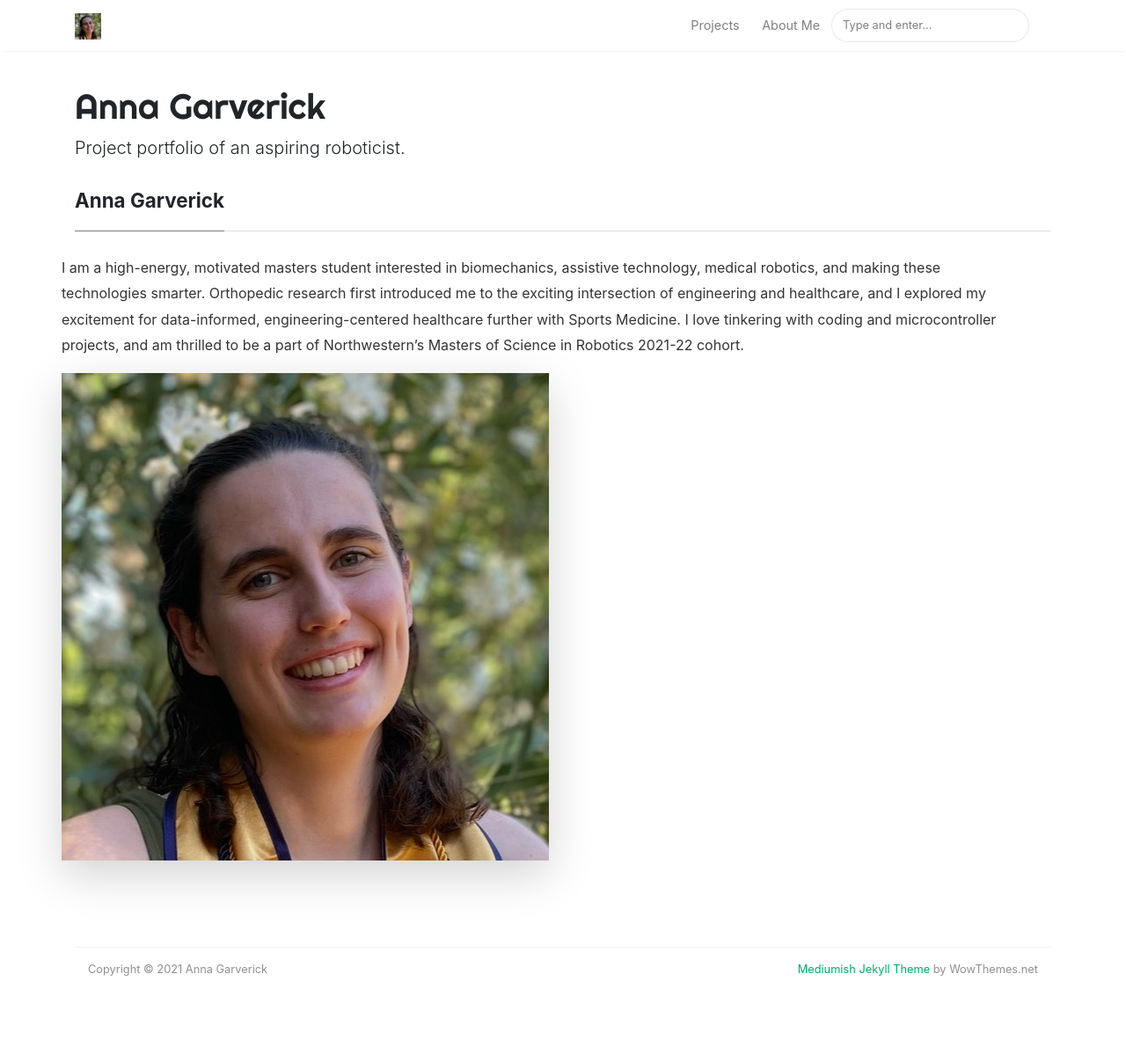
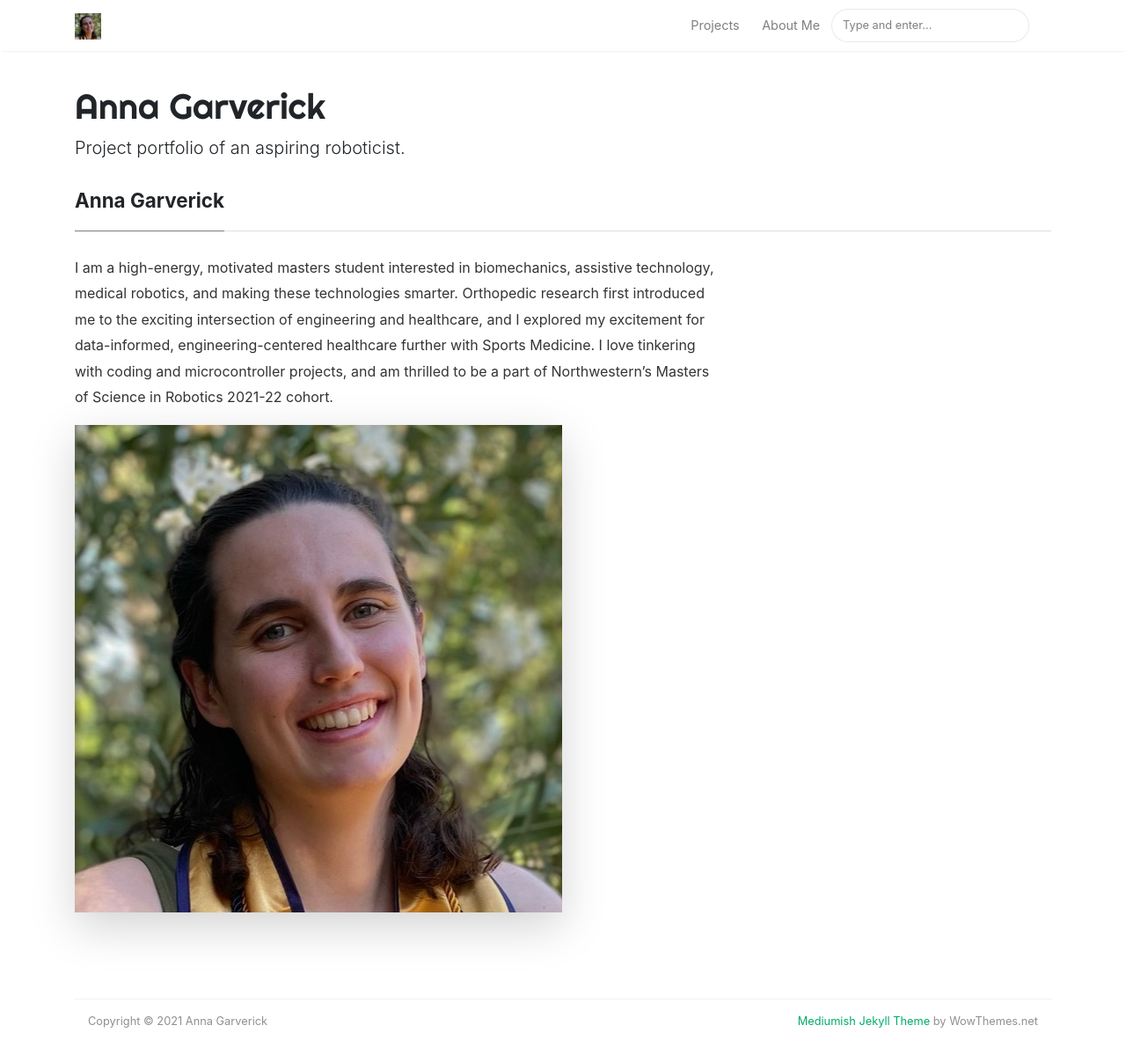
Before and after one commit to roy2909/roy2909.github.io, a Jekyll site: the page built from _pages/about.md, in a window 1280 px wide and 1244 px high. Shown: the top 1207 px of the window at 88% size. Built offline with Jekyll 4.4.1, drawn with Linux system fonts in a browser that asks for light colours; nearby versions of some CDN libraries.

Commit message:
Updating layout

```diff
--- a/_pages/about.md
+++ b/_pages/about.md
@@ -6,7 +6,7 @@ comments: true
 ---
 
 <div class="row justify-content-between">
-<div class="col-md-25 pr-5">
+<div class="col-md-8 pr-15">
 
 <p>I am a high-energy, motivated masters student interested in biomechanics, assistive technology, medical robotics, and making these technologies smarter. Orthopedic research first introduced me to the exciting intersection of engineering and healthcare, and I explored my excitement for data-informed, engineering-centered healthcare further with Sports Medicine. I love tinkering with coding and microcontroller projects, and am thrilled to be a part of Northwestern’s Masters of Science in Robotics 2021-22 cohort.</p>
 
```
